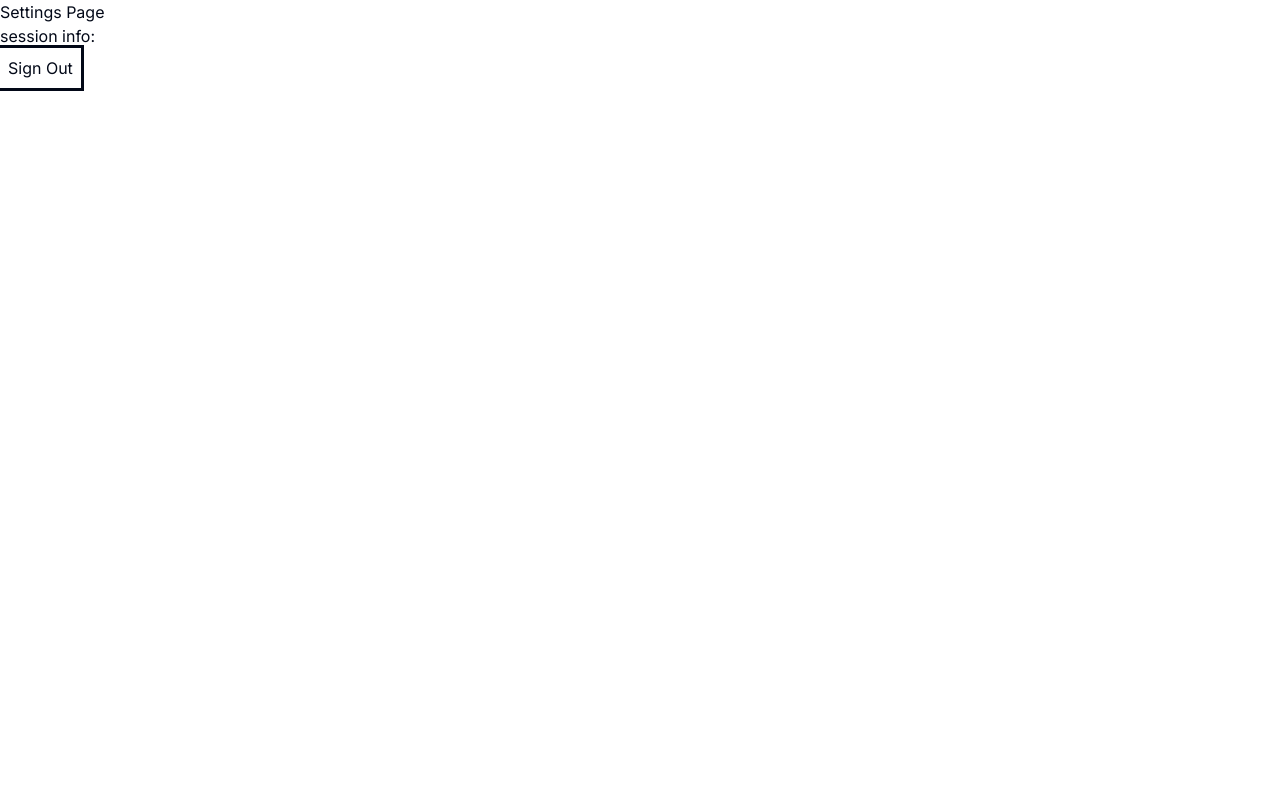
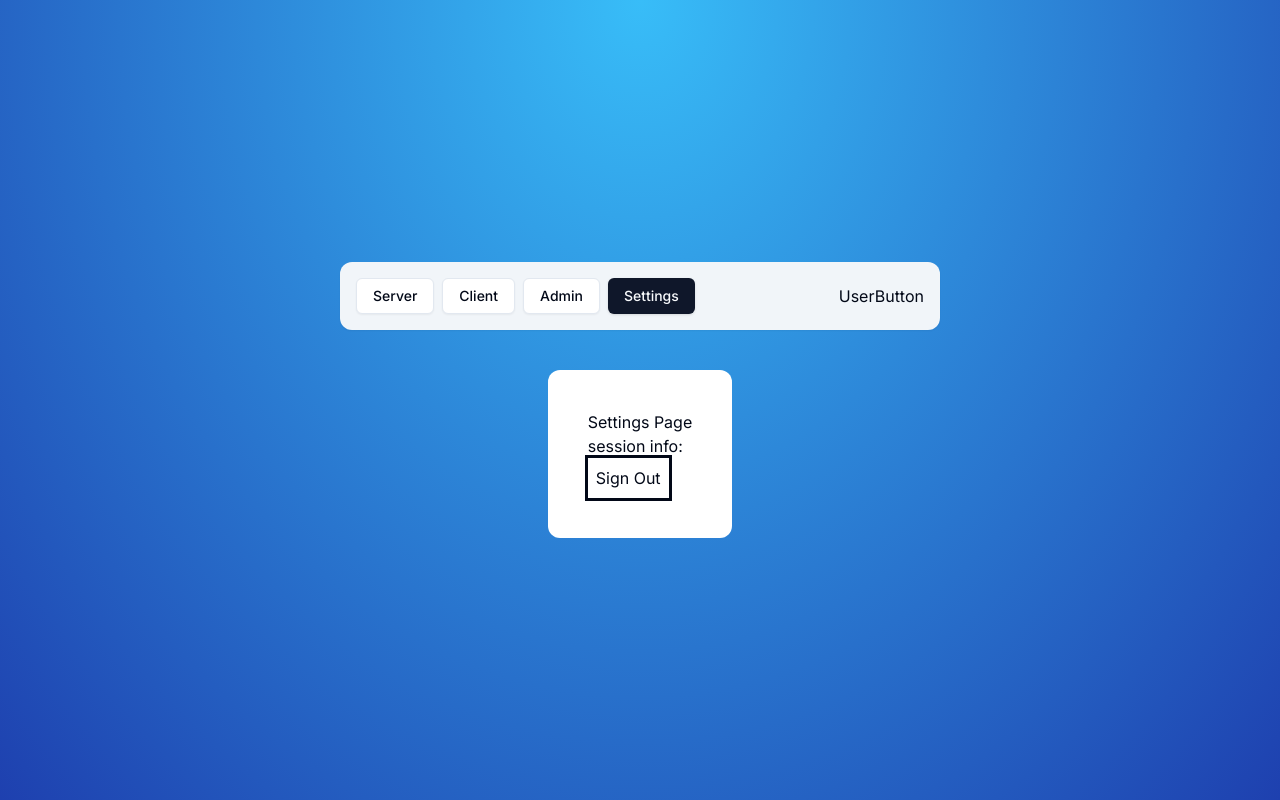
Before and after one commit to pdrmenezes/next-auth-v5-toolkit, a Next.js app: page /settings in a window 1280 px wide. Built offline with nearby package versions, Linux system fonts and the light colour scheme; no server answers.

Commit message:
feat: create protected area's navbar component

```diff
--- /dev/null
+++ b/app/(protected)/_components/navbar.tsx
@@ -0,0 +1,28 @@
+"use client";
+
+import { Button } from "@/components/ui/button";
+import Link from "next/link";
+import { usePathname } from "next/navigation";
+
+export function Navbar() {
+  const pathname = usePathname();
+  return (
+    <nav className="bg-secondary flex justify-between items-center p-4 rounded-xl w-[600px] shadow-sm">
+      <div className="flex gap-x-2">
+        <Button asChild variant={pathname === "/server" ? "default" : "outline"}>
+          <Link href="/server">Server</Link>
+        </Button>
+        <Button asChild variant={pathname === "/client" ? "default" : "outline"}>
+          <Link href="/client">Client</Link>
+        </Button>
+        <Button asChild variant={pathname === "/admin" ? "default" : "outline"}>
+          <Link href="/admin">Admin</Link>
+        </Button>
+        <Button asChild variant={pathname === "/settings" ? "default" : "outline"}>
+          <Link href="/settings">Settings</Link>
+        </Button>
+      </div>
+      <p>UserButton</p>
+    </nav>
+  );
+}
--- /dev/null
+++ b/app/(protected)/layout.tsx
@@ -0,0 +1,10 @@
+import { Navbar } from "./_components/navbar";
+
+export default function ProtectedLayout({ children }: { children: React.ReactNode }) {
+  return (
+    <div className="h-full w-full flex flex-col gap-y-10 items-center justify-center bg-[radial-gradient(ellipse_at_top,_var(--tw-gradient-stops))] from-sky-400 to-blue-800">
+      <Navbar />
+      {children}
+    </div>
+  );
+}
--- a/app/(protected)/settings/page.tsx
+++ b/app/(protected)/settings/page.tsx
@@ -9,7 +9,7 @@
     logout();
   };
   return (
-    <div>
+    <div className="bg-white p-10 rounded-xl">
       <h1>Settings Page</h1>
       <p>session info: {JSON.stringify(user)}</p>
       <button className="p-2 outline" onClick={onClick}>
```
